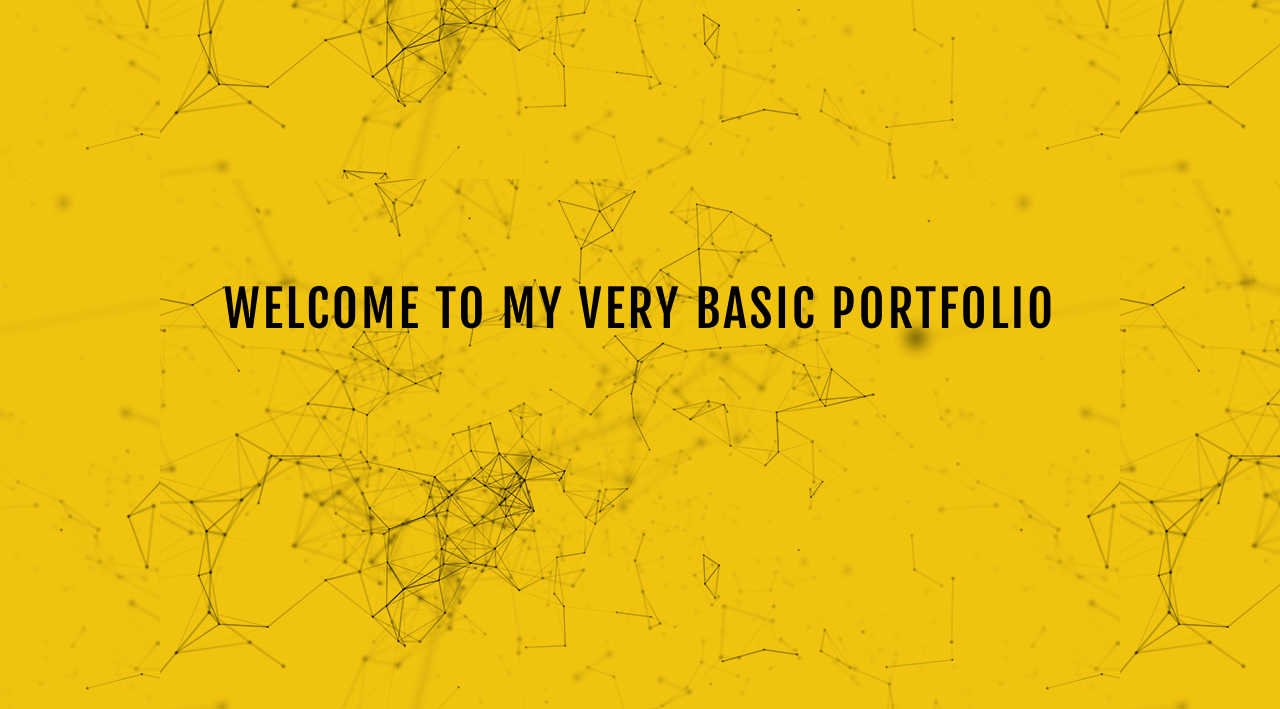
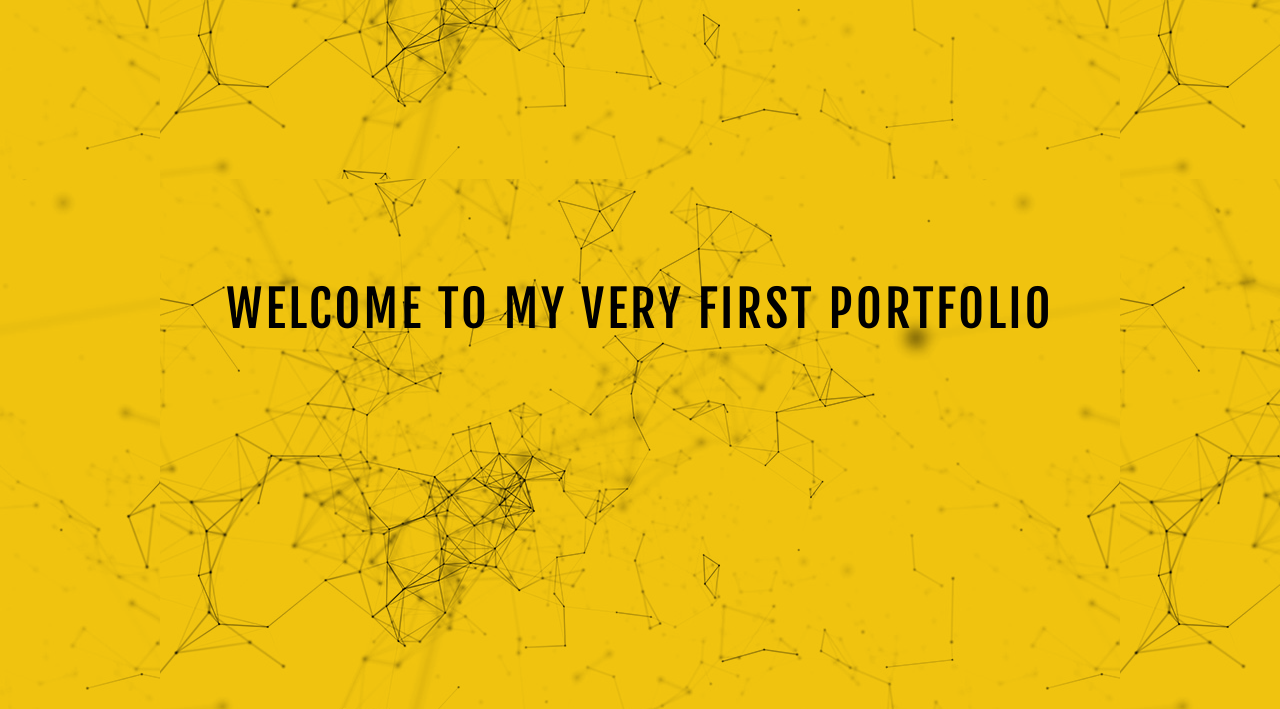
Before and after one commit to SemihDurmus/WebSite_Basic_Practices_HTML_CSS_JS, a plain HTML site: page index.html in a window 1280 px wide. Shown: the part 91-800 px from the top of the page. Drawn offline with nearby package versions, Linux system fonts and the light colour scheme; a web font is replaced by a local one.

Commit message:
Update index.html

```diff
--- a/index.html
+++ b/index.html
@@ -64,7 +64,7 @@
         </header>
 
         <div class="manset">
-            <p><span>Welcome to my very basic portfolio</span></p>
+            <p><span>Welcome to my very first portfolio</span></p>
         </div>
 
     </body>
```
